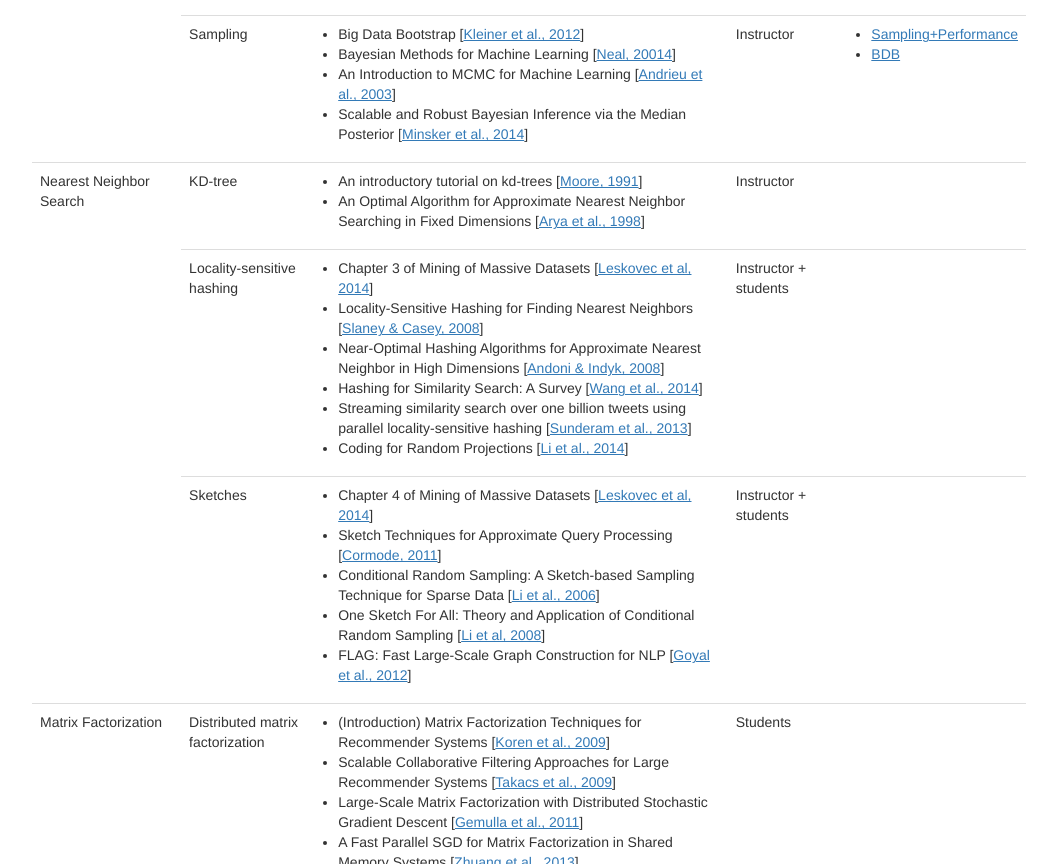
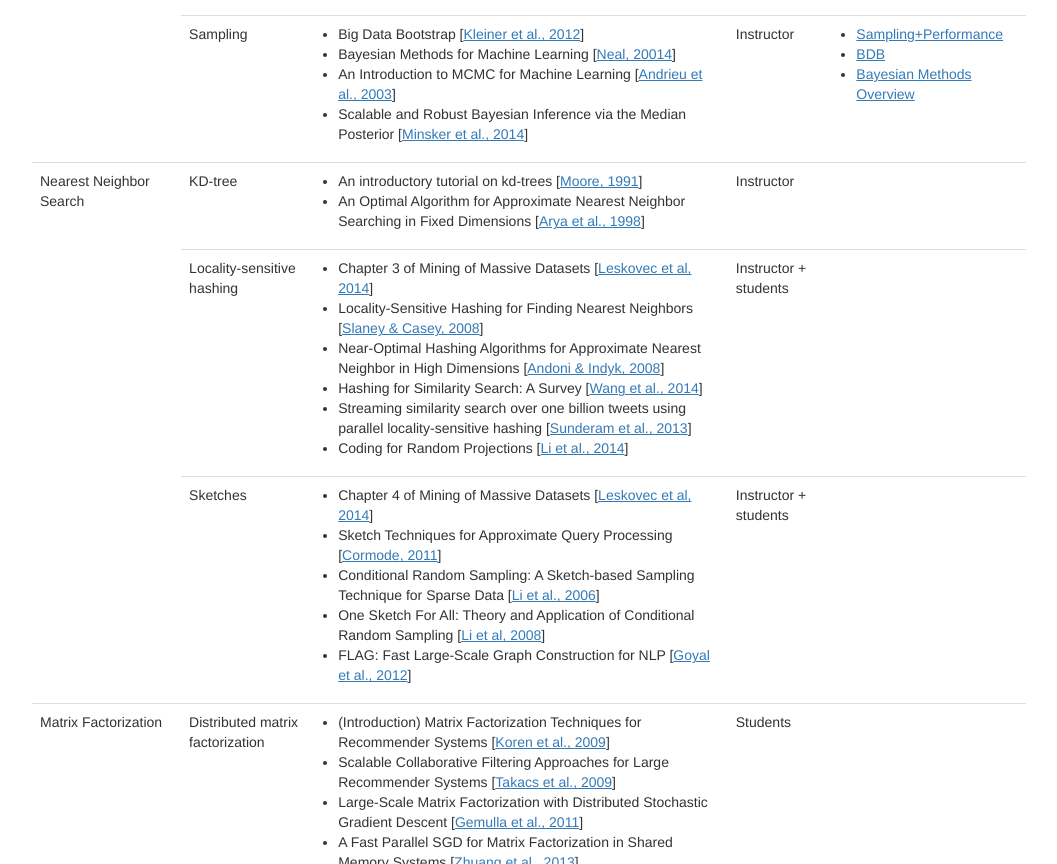
Before and after one commit to joostpieters/joyceho.github.io, a plain HTML site: page cs584_s16/index.html in a window 1280 px wide. Shown: the part 844-1708 px from the top of the page, without its empty margins (111-1168 px from the left). Drawn offline with nearby package versions, Linux system fonts and the light colour scheme; a script that the page names is missing; files whose address does not match are found by name.

Commit message:
Adding bayesian methods slides to lecture series

```diff
--- a/cs584_s16/index.html
+++ b/cs584_s16/index.html
@@ -111,6 +111,7 @@
             <ul class="readings">
               <li><a href="slides/sampling-6.pdf">Sampling+Performance</a></li>
               <li><a href="slides/bdb-7.pdf">BDB</a></li>
+              <li><a href="slides/bayesian-methods-8.pdf">Bayesian Methods Overview</a></li>
             </ul>
           </td></tr>
         <!-- section 2 -->
```
Also changed, not shown: 1 other file.
